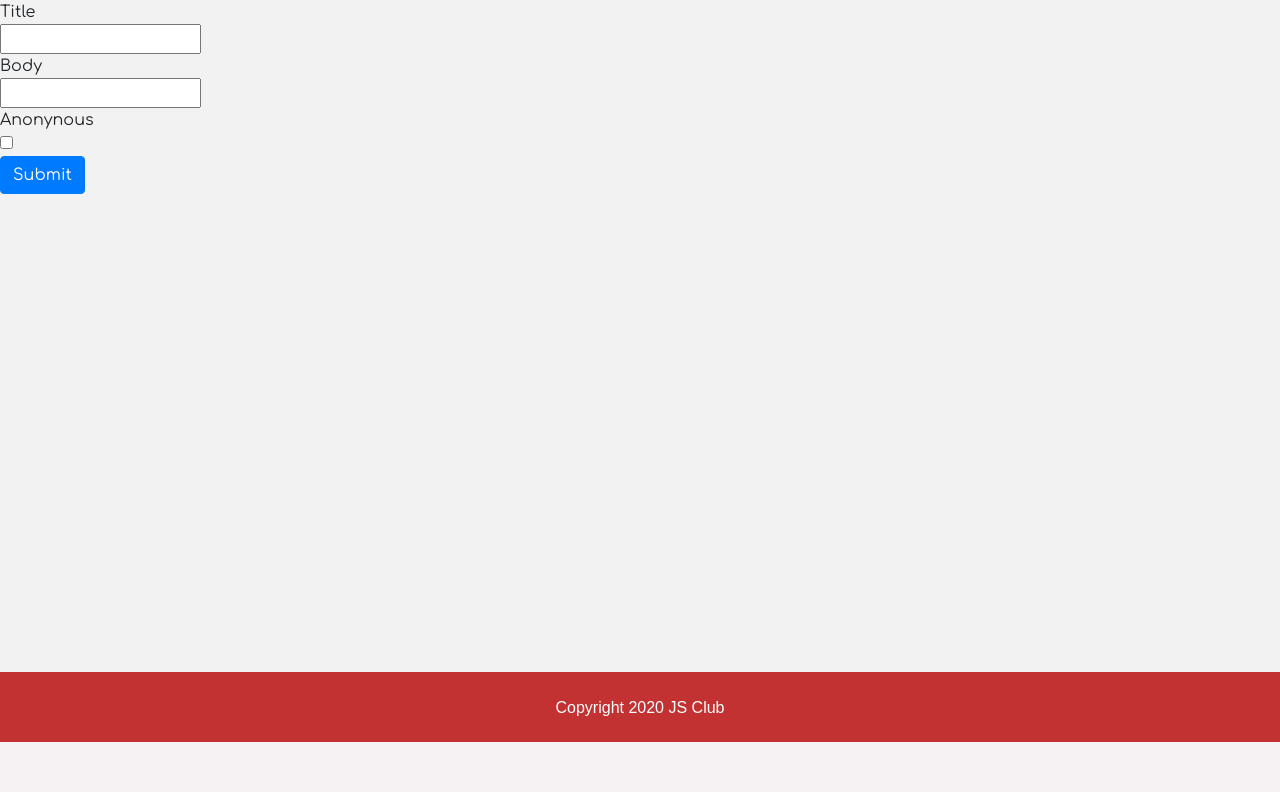
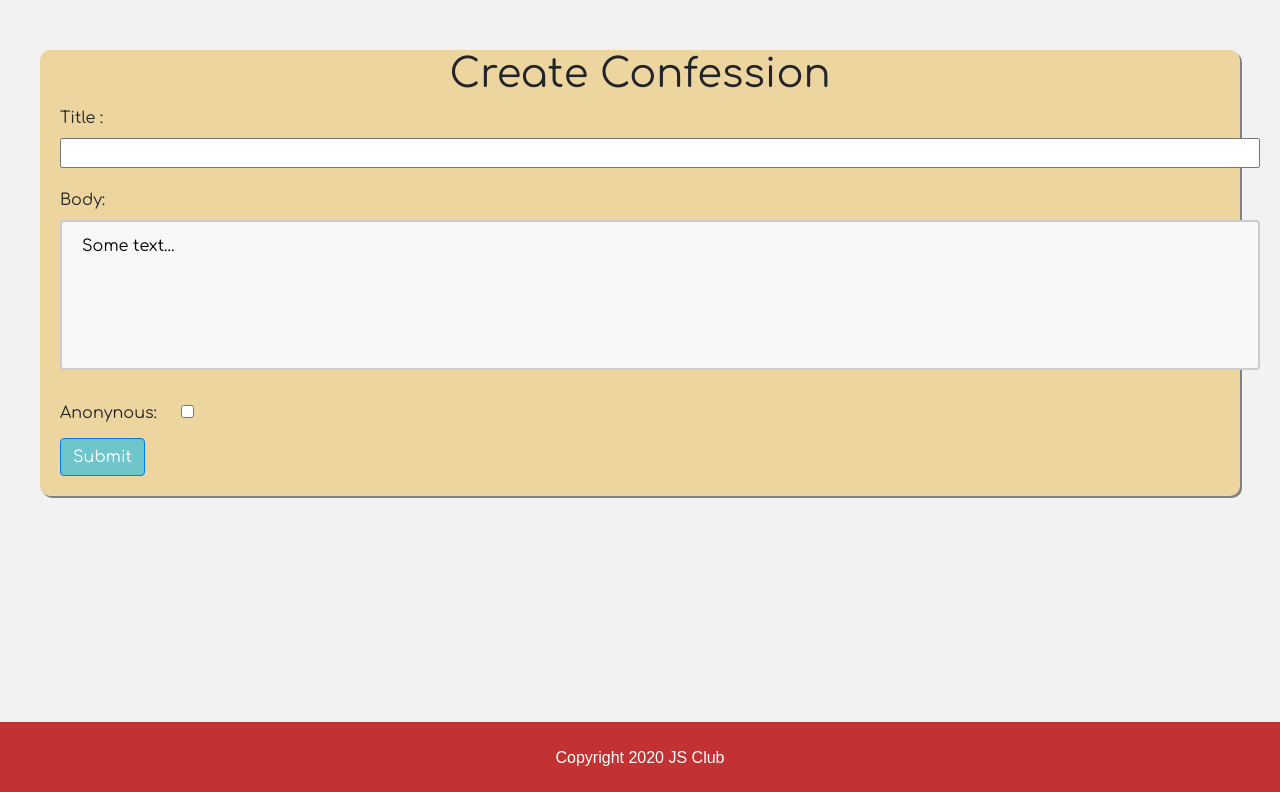
Before and after one commit to quoctuan0405/jsclub-django, a Django app: template confession/templates/confession/create.html in a window 1280 px wide. Shown: the part 58-850 px from the top of the page. Before the commit the page ends 800 px from the top, so only its background shows below. Run offline with Django 3.2, Linux system fonts and the light colour scheme; the template is opened without the code that fills it, so the values that code supplies are empty; parts of the project's set-up code (start-up, migrations or seed data) failed here and were passed over; some libraries are stand-ins or nearby versions.

Commit message:
Improved create confession page

```diff
--- a/confession/templates/confession/create.html
+++ b/confession/templates/confession/create.html
@@ -1,24 +1,88 @@
 {% extends 'base.html' %}
+{% block stylesheet %}
 
+{% endblock %}
 {% block content %}
+<style>
+    .box {
+        border-radius: 10px;
+        box-shadow: 2px 2px gray;
+        box-shadow: inset;
+        margin-top: 50px;
+        margin-left: 40px;
+        margin-bottom: 40px;
+        margin-right: 40px;
+        background-color: #ecd59f;
+    }
+
+    .box label {
+        margin-left: 20px;
+    }
+
+    .box input {
+        margin-left: 20px;
+        margin-bottom: 20px;
+    }
+
+    .box input[type='text'] {
+        width: 1200px;
+    }
+
+    .box h1 {
+        text-align: center;
+        margin-top: 20px;
+    }
+
+    .box textarea {
+        margin-left: 20px;
+        width: 1200px;
+        height: 150px;
+        padding: 12px 20px;
+        box-sizing: border-box;
+        border: 2px solid #ccc;
+        border-radius: 4px;
+        background-color: #f8f8f8;
+        resize: none;
+    }
+
+    .btn-primary {
+        background-color: #6ec6ca;
+    }
+
+    .btn-primary:hover {
+        background-color: #0b979d;
+    }
+
+    .box p {
+        display: inline-block;
+        overflow-x: auto;
+        word-break: break-all;
+    }
+</style>
 
 {% if error %}
 {{ error }}
 <br>
 <br>
 {% endif %}
-
+<div class='box'>
     <form method="POST" action={% url 'createconfession' %}>
         {% csrf_token %}
-Title <br>
+        <h1>Create Confession</h1>
+        <label>Title :</label>
+        <br>
         <input type="text" name="title">
         <br>
-Body <br>
-<input type="textarea" rows="4" cols="50" name="body">
+        <label>Body:</label>
         <br>
-Anonynous <br>
+        <form>
+            <textarea name="body">Some text...</textarea>
+        </form>
+        <br>
+        <label>Anonynous:</label>
         <input type="checkbox" name="anonymous">
         <br>
         <input class="btn btn-primary" type="submit" value="Submit">
     </form>
+</div>
 {% endblock %}
```
Lines whose indentation alone changed are shown as unchanged.
